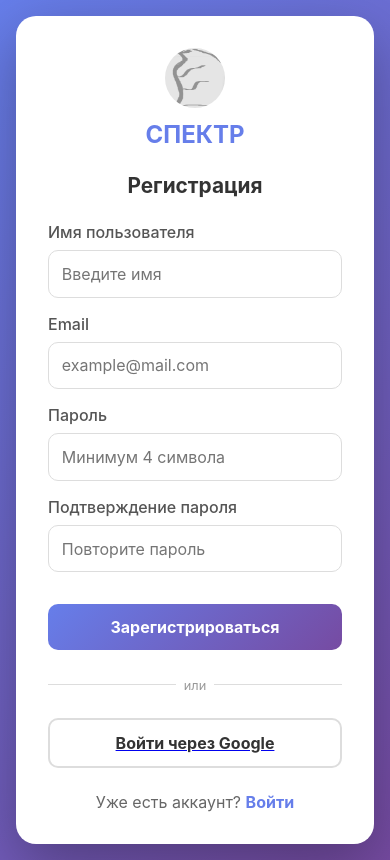
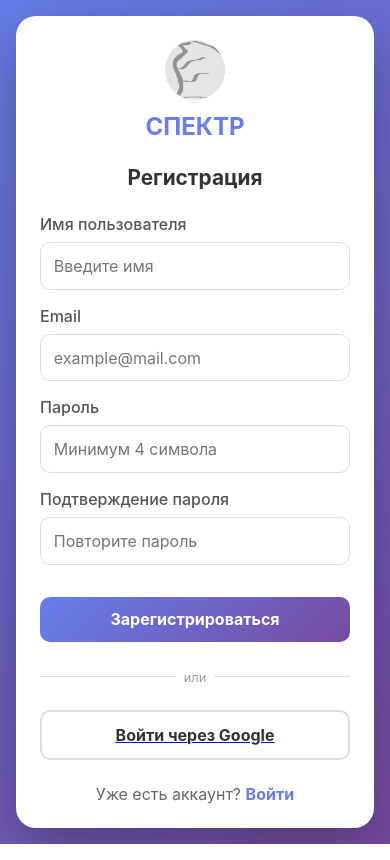
Before and after one commit to zenorvin-a11y/I-ustal-ladno-SPEKTR-, a Flask app: page /register in a window 390 px wide. Run offline with Flask 3, Linux system fonts and the light colour scheme.

Commit message:
Update register.html

```diff
--- a/templates/register.html
+++ b/templates/register.html
@@ -184,6 +184,12 @@
             background: #4caf50;
             color: white;
         }
+
+        @media (max-width: 480px) {
+            .register-container {
+                padding: 1.5rem;
+            }
+        }
     </style>
 </head>
 <body>
```
